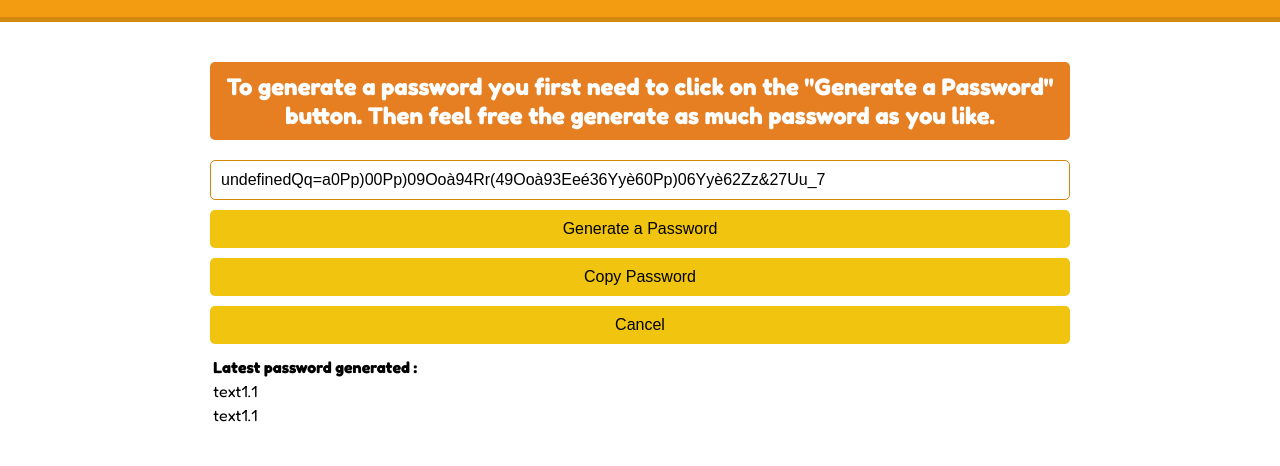
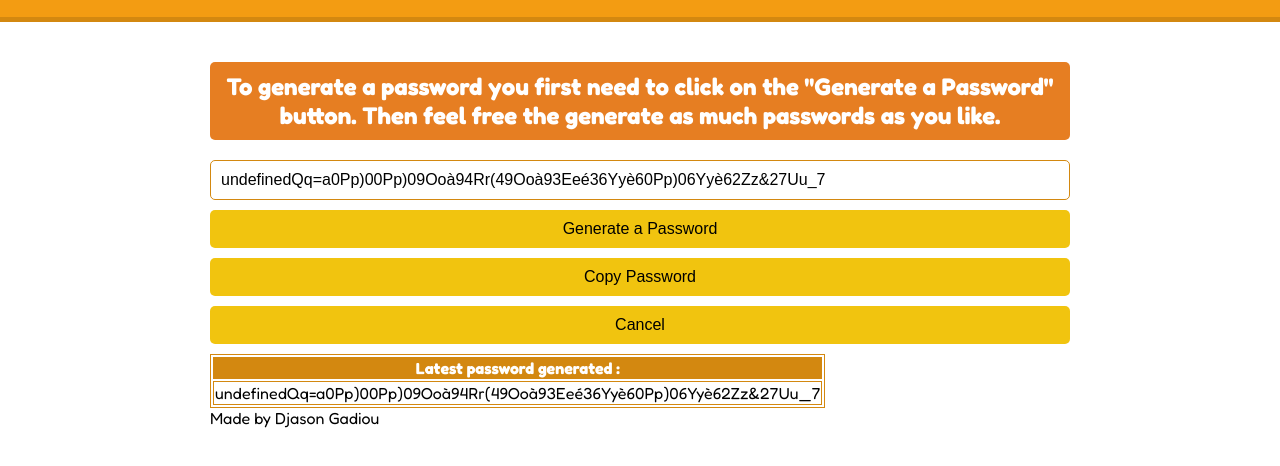
Before and after one commit to Magicred-1/password_generator, a plain HTML site: page index.html in a window 1280 px wide. Both pictures are taken after typing "Sample" into the empty fields and a click on the input "Generate a Password". Shown: the part 62-528 px from the top of the page. Drawn offline with Linux system fonts and the light colour scheme; some packages are replaced by stand-ins of ours; a script that the page names is missing.

Commit message:
Adding the password history and copy function

```diff
--- a/css/style.css
+++ b/css/style.css
@@ -72,6 +72,17 @@ main form label{
     display: block;
     margin: 1rem 0;
 }
+main table,
+td {
+    border: 1px solid #d38810;
+}
+
+thead,
+tfoot {
+    background-color: #d38810;
+    color: #fff;
+}
+
 input{
     display: block;
     width: 100%;
--- a/index.html
+++ b/index.html
@@ -17,7 +17,7 @@
 
             <h2>
                 To generate a password you first need to click on the "Generate a Password" button.
-                Then feel free the generate as much password as you like.
+                Then feel free the generate as much passwords as you like.
             </h2>
 
             <input type="text" value="" />
@@ -33,16 +33,15 @@
                   </tr>
                  </thead>
                  <tbody>
-                   <tr>
-                     <td>text1.1</td>
-                   </tr>
-                   <tr>
-                    <td>text1.1</td>
-                  </tr>
+
                 </tbody>
               </table>
         </section>
+        <footer>
+            <p>Made by Djason Gadiou</p>
+        </footer>
     </main>
     <script src="./js/app.js"></script>
+    <script src="//cdn.jsdelivr.net/npm/sweetalert2@11"></script>
 </body>
 </html>
--- a/js/app.js
+++ b/js/app.js
@@ -10,12 +10,12 @@ document.addEventListener("DOMContentLoaded", () => {
 
 
     let randomNumber = Math.floor(Math.random() * 10) + 1;
-    console.log(randomNumber);
 
     let generateButton = document.querySelector("input[name='generate']");
     let cancelButton = document.querySelector("input[name='cancel']");
     let generatedPassword = document.querySelector("input[type='text']");
     let copyPasswordButton = document.querySelector("input[name='copy']");
+    let passwordHistory = document.querySelector("tbody");
     let passwordAttemps = 1;
 
     let latestPasswordGenerated = ["Test1", "Test2", "Test3"];
@@ -43,6 +43,12 @@ document.addEventListener("DOMContentLoaded", () => {
                 randomNumber = Math.floor(Math.random() * 10) + 1;
             }
 
+            app.addPasswordToHistory(generatedPassword.value)
+        },
+
+        addPasswordToHistory(password) {
+            latestPasswordGenerated.push(password);
+            passwordHistory.insertAdjacentHTML("afterend", "<tr><td>" + generatedPassword.value + "</td></tr>");
         },
 
         resetPassword() {
@@ -50,9 +56,20 @@ document.addEventListener("DOMContentLoaded", () => {
         },
 
         copyPassword() {
-            generatedPassword !== "" ?
-            navigator.clipboard.writeText(generatedPassword.value)
-            : generatedPassword.value = "You need to generate a passwords first !";
+            if(generatedPassword.value !== "" && generatedPassword.value !== "You need to generate a password first !")
+            {
+                console.log(typeof(generatedPassword));
+                navigator.clipboard.writeText(generatedPassword.value)
+                Swal.fire({
+                    title: 'The password was added to your clipboard',
+                    icon: 'success',
+                    confirmButtonText: 'Okay',
+                  })
+            }
+            else
+            {
+                generatedPassword.value = "You need to generate a password first !";
+            }
         },
     })
 
```
